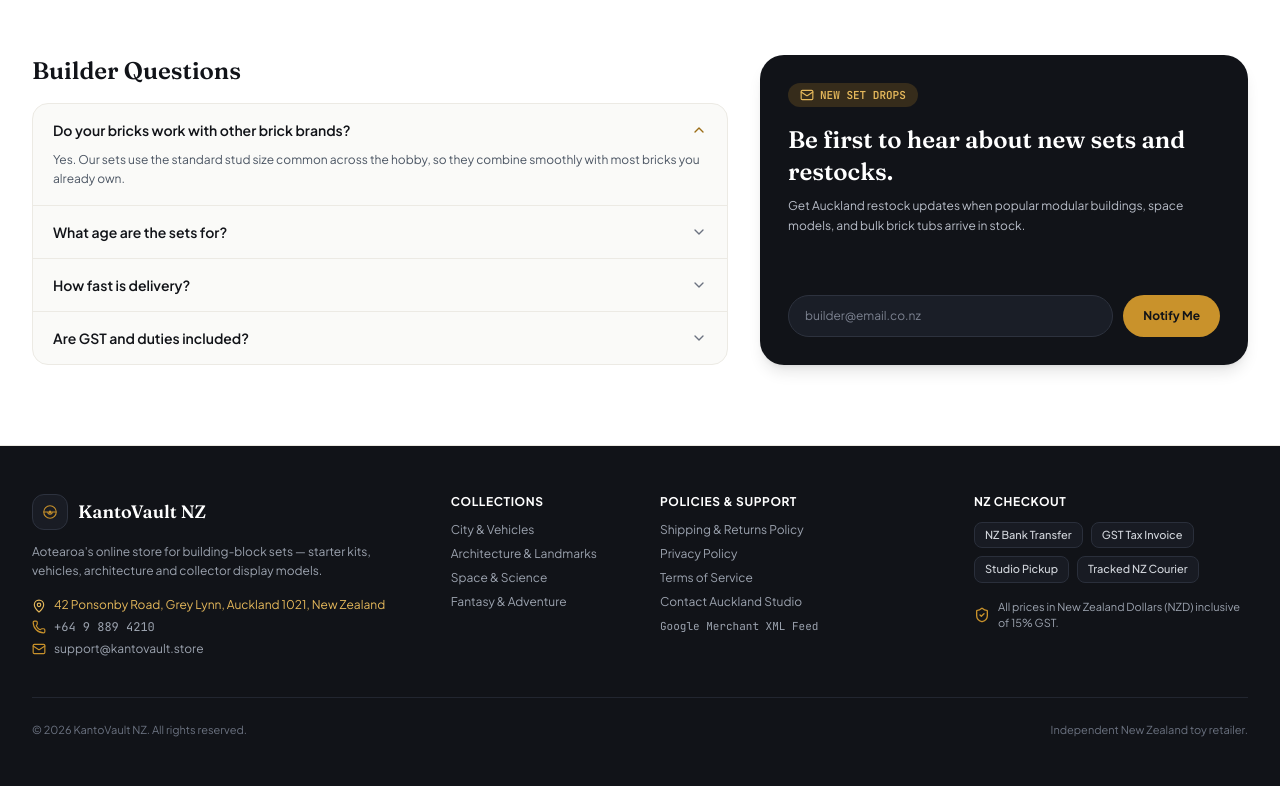
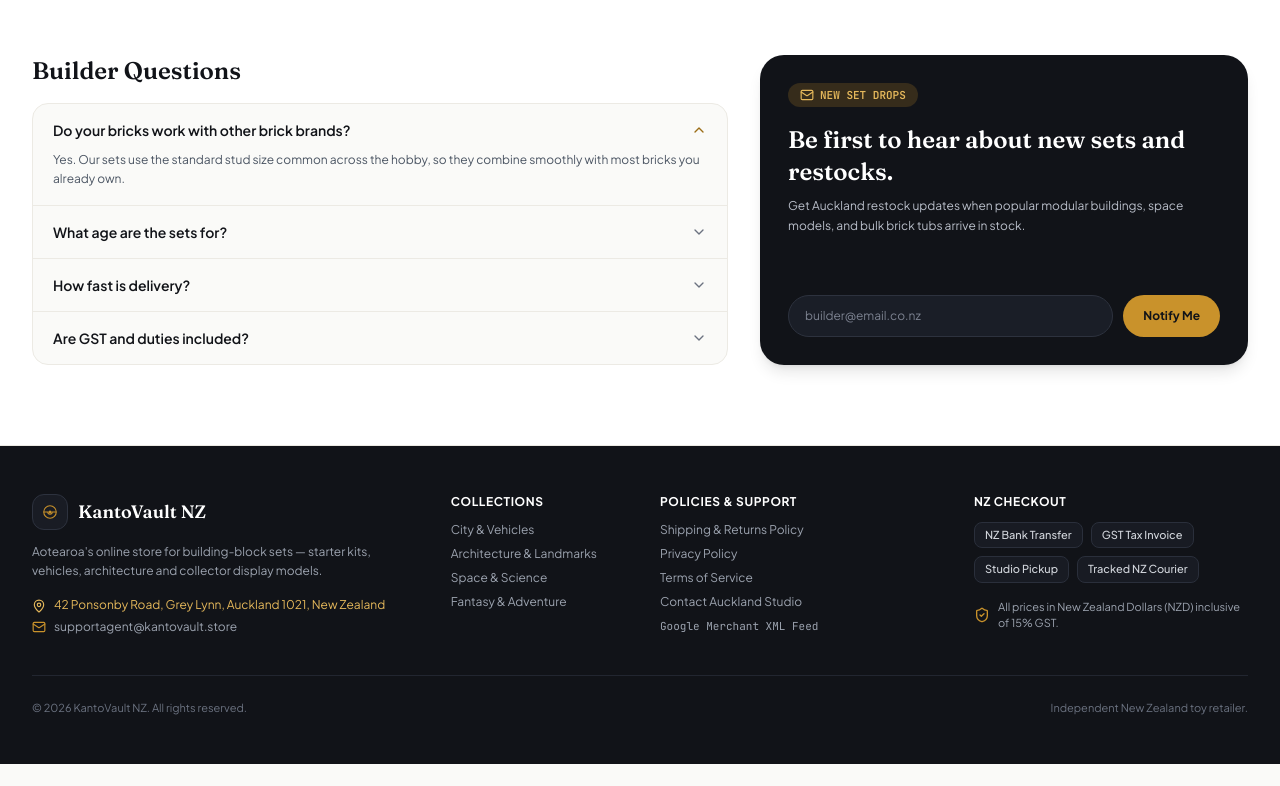
Before and after one commit to kuns68519-del/kantovault-nz, a React (Vite) app: page / in a window 1280 px wide. Shown: the part 6333-7119 px from the top of the page. After the commit the page ends 7097 px from the top, so only its background shows below. Built offline with nearby package versions, Linux system fonts and the light colour scheme.

Commit message:
Update contact email to supportagent@kantovault.store and remove phone

```diff
--- a/src/Footer.tsx
+++ b/src/Footer.tsx
@@ -1,5 +1,5 @@
 import React from 'react';
-import { Mail, MapPin, Phone, ShieldCheck } from 'lucide-react';
+import { Mail, MapPin, ShieldCheck } from 'lucide-react';
 import { Era } from './types';
 import { ERAS } from './products';
 import { STORE_CONFIG } from './storeConfig';
@@ -51,15 +51,6 @@ export const Footer: React.FC<FooterProps> = ({ onNavigate, onSelectEra }) => {
                   {STORE_CONFIG.address.street}, {STORE_CONFIG.address.city}{' '}
                   {STORE_CONFIG.address.postcode}, {STORE_CONFIG.address.country}
                 </span>
-              </div>
-              <div className="flex items-center gap-2 text-[#9CA3AF]">
-                <Phone className="h-3.5 w-3.5 shrink-0 text-[#C9922B]" />
-                <a
-                  href={`tel:${STORE_CONFIG.supportPhone.replace(/\s+/g, '')}`}
-                  className="font-mono hover:text-white"
-                >
-                  {STORE_CONFIG.supportPhone}
-                </a>
               </div>
               <div className="flex items-center gap-2 text-[#9CA3AF]">
                 <Mail className="h-3.5 w-3.5 shrink-0 text-[#C9922B]" />
--- a/src/PolicyPages.tsx
+++ b/src/PolicyPages.tsx
@@ -6,7 +6,6 @@ import {
   FileText,
   Mail,
   MapPin,
-  Phone,
   RefreshCw,
   ShieldCheck,
   Truck,
@@ -383,16 +382,6 @@ export const PolicyPages: React.FC<PolicyPagesProps> = ({ path, onNavigate }) =>
                 </div>
 
                 <div className="flex items-center gap-3">
-                  <Phone className="h-4 w-4 shrink-0 text-[#C9922B]" />
-                  <a
-                    href={`tel:${STORE_CONFIG.supportPhone.replace(/\s+/g, '')}`}
-                    className="font-mono font-semibold text-[#111318] hover:text-[#9B6D16]"
-                  >
-                    {STORE_CONFIG.supportPhone}
-                  </a>
-                </div>
-
-                <div className="flex items-center gap-3">
                   <Mail className="h-4 w-4 shrink-0 text-[#C9922B]" />
                   <a
                     href={`mailto:${STORE_CONFIG.supportEmail}`}
--- a/src/storeConfig.ts
+++ b/src/storeConfig.ts
@@ -2,8 +2,7 @@ export const STORE_CONFIG = {
   storeName: 'KantoVault NZ',
   legalName: 'KantoVault NZ Studio',
   domain: 'https://www.kantovault.store',
-  supportEmail: 'support@kantovault.store',
-  supportPhone: '+64 9 889 4210',
+  supportEmail: 'supportagent@kantovault.store',
   address: {
     street: '42 Ponsonby Road, Grey Lynn',
     city: 'Auckland',
```
